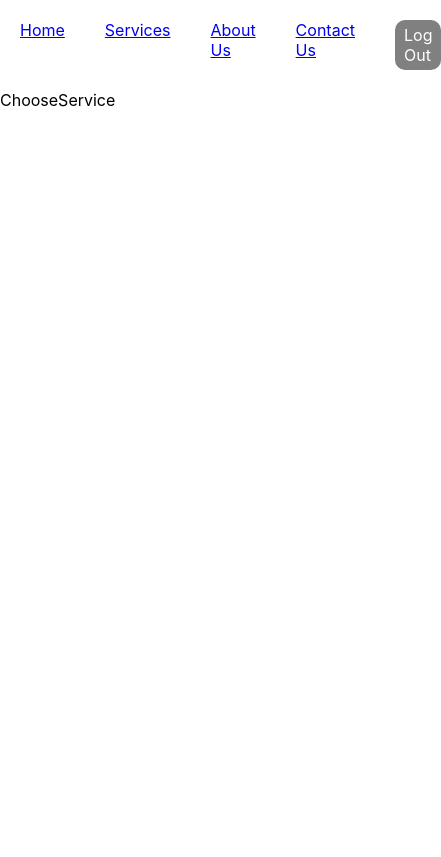
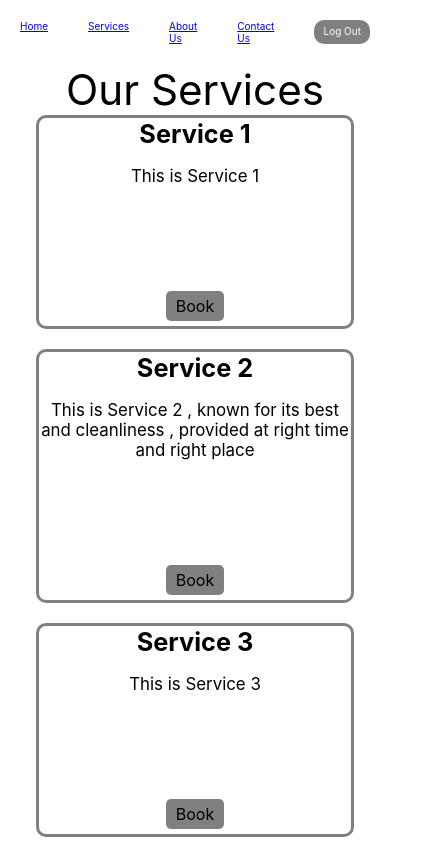
Before and after one commit to Nihal-Sharma/bubble_frontend, a React (Create React App) app: page /chooseservice in a window 390 px wide. Shown: the whole page, 441 px wide, since content can reach past the window. Built offline with nearby package versions, Linux system fonts and the light colour scheme.

Commit message:
Book service

```diff
--- a/src/App.css
+++ b/src/App.css
@@ -39,3 +39,67 @@
     border: 1px solid black;
     color: black;
 }
+.test-block{
+    display: flex;
+    justify-content: space-around;
+
+    @media(max-width: 600px){
+        flex-direction: column;
+       justify-content: center;
+       align-items: center;
+
+
+
+    }
+}
+
+.service-tab{
+
+    border: 3px solid grey;
+    border-radius: 10px;
+    width: 25%;
+    display: flex;
+    flex-direction: column;
+    align-items: center;
+    justify-content: space-between;
+
+    @media(max-width : 600px){
+        width: 80%;
+        margin-bottom: 20px;
+    }
+}
+.main-heading{
+    font-size: 3vh;
+    margin-bottom: 2vh;
+    font-weight: bold;
+    text-align: center;
+}
+.desc-heading{
+
+    text-align: center;
+    font-size: 2vh;
+}
+.book-but{
+    background-color: grey;
+    padding: 5px 10px 5px 10px;
+    border-radius: 5px;
+    margin: 5px;
+    -webkit-touch-callout: none;
+    -webkit-user-select: none;
+    -khtml-user-select: none;
+     -moz-user-select: none;
+     -ms-user-select: none;
+     user-select: none;
+}
+.but{
+    width: 30%;
+    text-align: center;
+}
+.navbar{
+    display: flex;
+
+    @media(max-width: 645px){
+        font-size: 10px;
+
+    }
+}
--- a/src/App.js
+++ b/src/App.js
@@ -10,6 +10,7 @@ import ChooseService from './Components/ChooseService';
 import LoginForm from './Components/LoginForm';
 import UsernameLogin from './Components/UsernameLogin';
 import SignUp from './Components/SignUp';
+import FinalBook from './Components/finalBook';
 
 function App() {
   return (
@@ -23,6 +24,7 @@ function App() {
         <Route path='chooseservice' element = {<ChooseService/>} />
         <Route path='/login' element = {<UsernameLogin/>}/>
         <Route path='/signup' element = {<SignUp/>}/>
+        <Route path='/book' element = {<FinalBook/>}/>
       </Routes>
     </div>
   );
--- a/src/Components/ChooseService.jsx
+++ b/src/Components/ChooseService.jsx
@@ -1,9 +1,44 @@
-import React from 'react'
+import React from "react";
+import { useNavigate } from "react-router-dom";
 
 const ChooseService = () => {
+  const navigate = useNavigate()
+
+  const bookService = () =>{
+    navigate('/book')
+  }
+
   return (
-    <div>ChooseService</div>
-  )
-}
+    <div style={{width :'100vw'}}>
+      <div style={{ textAlign: "center", fontSize: "5vh" }}>Our Services</div>
+      <div className="test-block">
+        <div className="service-tab">
+          <div style={{ display: "flex", flexDirection: "column" , marginBottom :'100px'}}>
+            <text className="main-heading">Service 1</text>
+            <text className="desc-heading" >This is Service 1</text>
+          </div>
+          <div className="book-but" onClick={bookService}>Book</div>
+        </div>
+        <div className="service-tab">
+          <div style={{ display: "flex", flexDirection: "column" , marginBottom :'100px' }}>
+            <text className="main-heading">Service 2</text>
+            <text className="desc-heading">
+              This is Service 2 , known for its best and cleanliness , provided
+              at right time and right place
+            </text>
+          </div>
+          <div className="book-but" onClick={bookService}>Book</div>
+        </div>
+        <div className="service-tab">
+          <div style={{ display: "flex", flexDirection: "column"  , marginBottom :'100px'}}>
+            <text className="main-heading" >Service 3</text>
+            <text className="desc-heading">This is Service 3</text>
+          </div>
+          <div className="book-but" onClick={bookService}>Book</div>
+        </div>
+      </div>
+    </div>
+  );
+};
 
-export default ChooseService
+export default ChooseService;
--- a/src/Components/Navbar.jsx
+++ b/src/Components/Navbar.jsx
@@ -22,8 +22,8 @@ const Navbar = () => {
     }
 
   return (
-    <div style={{ display: "flex" }}>
-      <div style={{ margin: "20px" }}>
+    <div className="navbar">
+      <div style={{ margin: "20px"  }}>
         {" "}
         <Link to={"/"}>Home</Link>
       </div>
@@ -49,6 +49,9 @@ const Navbar = () => {
           paddingTop: "5px",
           paddingBottom: "5px",
           borderRadius: "10px",
+          width :'60px',
+          textAlign :'center'
+
         }}
         onClick={logout}
       >
--- a/src/Components/SignUp.jsx
+++ b/src/Components/SignUp.jsx
@@ -9,9 +9,10 @@ const SignUp = () => {
     const [password , setPassword] = useState('')
     const [confpassword , setconfPassword] = useState('')
     const [email , setEmail] = useState('')
+    const api  = useStore((state)=> state.apiendpoint)
 
     const signUp = () =>{
-        axios.post("https://bubble-backend-nine.vercel.app/signup" , {username , password , email}).then((result)=>{
+        axios.post(`${api}/signup` , {username , password , email}).then((result)=>{
             navigate('/login')
         })
     }
--- a/src/Components/UsernameLogin.jsx
+++ b/src/Components/UsernameLogin.jsx
@@ -7,12 +7,14 @@ const UsernameLogin = () => {
     const navigate = useNavigate()
     const [username , setUsername] = useState('')
     const [password , setPassword] = useState('')
-
+    const api = useStore((state)=> state.apiendpoint)
     const Login = () =>{
 
         // localStorage.setItem("LOGGEDIN" ,"true")
         // navigate("/chooseservice")
-      axios.post("https://bubble-backend-nine.vercel.app/login" , {username , password}).then((result)=>{
+
+      console.log(api.apiendpoint)
+      axios.post(`${api}/login` , {username , password}).then((result)=>{
         // localStorage.setItem("TOKEN" , res.data)
         if(result.data.username == null){
           alert("Login Denied")
--- /dev/null
+++ b/src/Components/finalBook.jsx
@@ -0,0 +1,30 @@
+import React, { useState } from 'react'
+import axios from 'axios'
+import { useStore } from '../Store/Store'
+
+const FinalBook = () => {
+    const [date , seDate] = useState('')
+    const [time , seTime] = useState('')
+    const [address , setAddress] = useState('')
+    const api = useStore((state)=> state.apiendpoint)
+
+    const onBook = () =>{
+        alert(`Date : ${date}` +"\n"+`Time : ${time}` +"\n"+`Address : ${address}` )
+        axios.post(`${api}/bookservice`, {address , date ,time , status :'pending'}).then((result)=>{
+            console.log(result)
+            alert("Booked")
+        })
+    }
+
+  return (
+    <div>
+        <div>Please fill in details </div>
+        <textarea placeholder='Address' onChange={(e)=>{setAddress(e.target.value)}} required></textarea>
+        <input type='date' onChange={(e)=>{seDate(e.target.value)}} required/>
+        <input type='time' onChange={(e)=>{seTime(e.target.value)}} required/>
+        <div className='book-but but' onClick={onBook} > Book</div>
+    </div>
+  )
+}
+
+export default FinalBook
--- a/src/Store/Store.js
+++ b/src/Store/Store.js
@@ -9,7 +9,11 @@ const successLogin = ()=>{
     localStorage.setItem("LOGGEDIN" , "true")
 }
 
+// const endpoint = "https://bubble-backend-nine.vercel.app"
+const localapi = "http://127.0.0.1:4000"
+
 export const useStore = create ((set) =>({
+    apiendpoint : localapi,
     loggedin : loggedcheck(),
     login : ()=>set((state)=>({ loggedin :'true'  ,successLogin }))
 }))
```
